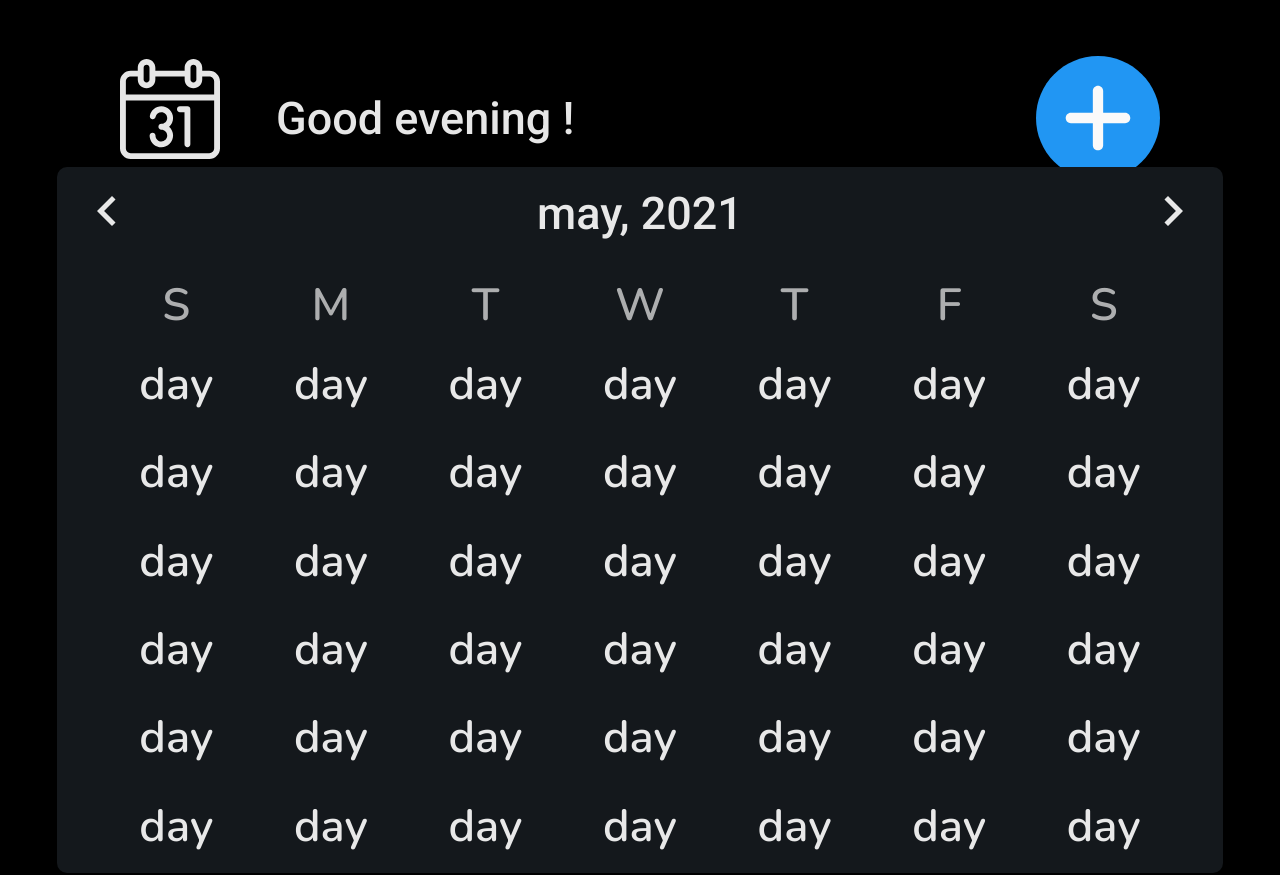
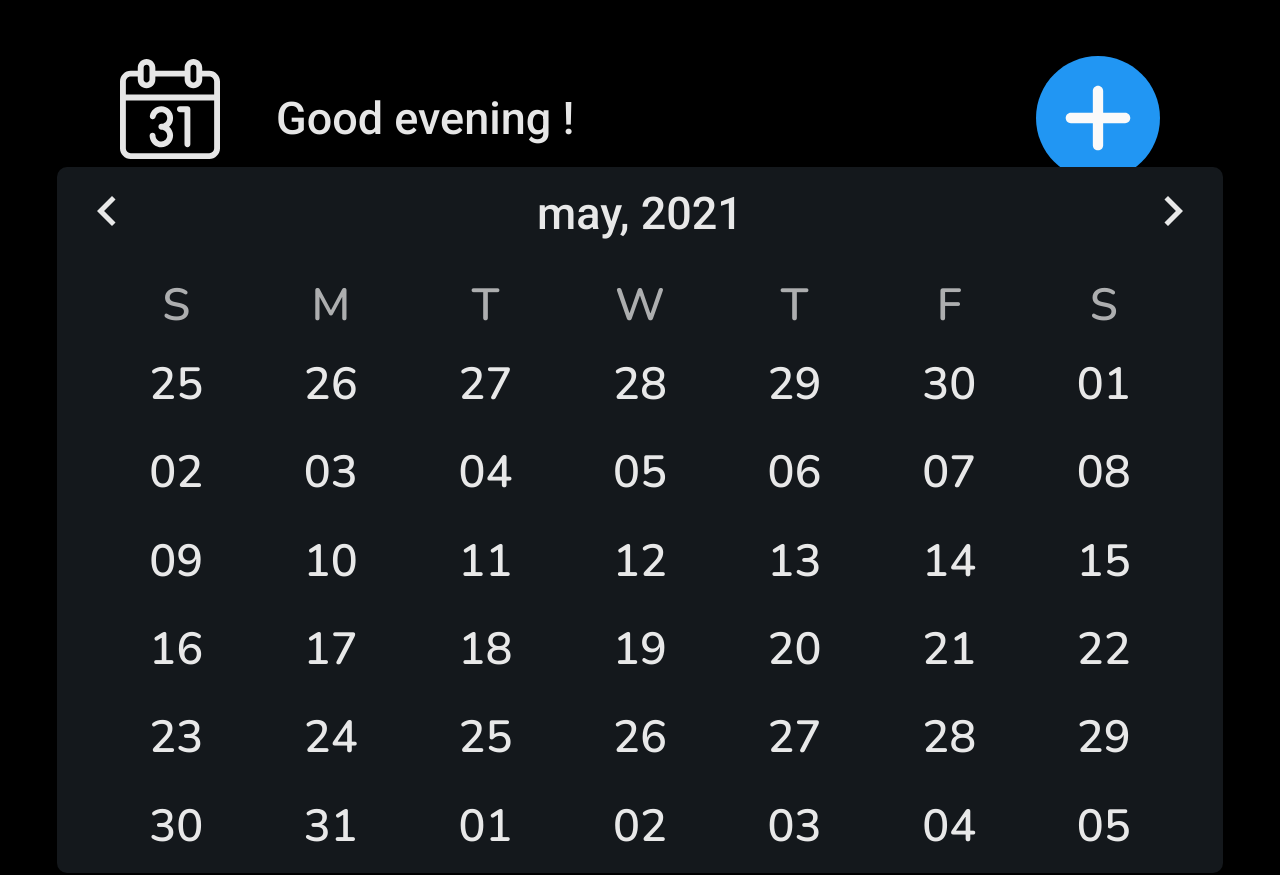
Before and after one commit to dhouglasbn/Mycalendar, a React (Create React App) app in the folder web/: page /calendar in a window 1280 px wide. Built offline with nearby package versions, Linux system fonts and the light colour scheme.

Commit message:
calendar finally works but i've to decide to keep it

```diff
--- a/web/src/pages/Calendar/index.tsx
+++ b/web/src/pages/Calendar/index.tsx
@@ -3,14 +3,14 @@ import ReactDOM from "react-dom";
 import "./styles.css";
 import logo from "../../Assets/calendar2.svg";
 import plus from "../../Assets/plus.svg";
-import moment from "moment";
+import moment, { MomentInput } from "moment";
 
 import { MdKeyboardArrowRight, MdKeyboardArrowLeft } from "react-icons/md"
 
 
 const Calendar = () => {
     // states que vão ser utilizadas na página: year, month e message
-    const [referencedDate, setReferencedDate] = useState(`${moment(new Date()).year()}-${moment(new Date()).month() + 1}-01`)
+    const [referencedDate, setReferencedDate] = useState(moment().format("yyyy-MM-DD"))
     const [message, setMessage] = useState<String>("")
 
     // pegando o name que foi setado no localStorage durante o login
@@ -71,7 +71,7 @@ const Calendar = () => {
         const numbers = [];
 
         // criando a array de dias do mes
-        const monthDays = []
+        const monthDays: Array<MomentInput> = []
 
         function weekCounter() {
 
@@ -93,7 +93,7 @@ const Calendar = () => {
             if (monthDay !== moment(monthEnd).add(1, "day")) {
 
                 // adicionando o dia de monthDay à array monthDays
-                monthDays.push(monthDay.toISOString());
+                monthDays.push(moment(monthDay).format("yyyy-MM-DD"));
 
                 // adicionando 1 dia ao dia de monthDay
                 monthDay.add(1, "day");
@@ -104,19 +104,11 @@ const Calendar = () => {
             numbers.push(index)
         }
 
-        console.log(monthDays)
-
-        // // juntando as 3 arrays em uma só
-        // const calendar: Array<String> = [];
-        // previousMonthDays.map(day => calendar.push(formatNumber(day)))
-        // currentMonthDays.map(day => calendar.push(formatNumber(day)));
-        // nextMonthDays.map(day => calendar.push(formatNumber(day)));
-
         // percorrendo cada item de numbers e atribuindo uma h3 para cada item a days
         const days = numbers.map(number => {
             // usando um contador de dia da semana e atribuir a weekday e definir como classe da h3
             const weekDay = weekCounter();
-                return <h3 key={number} className={String(weekDay)}>day</h3>;
+                return <h3 key={number} className={String(weekDay)}>{moment(monthDays[number]).format("DD")}</h3>;
             }
         );
 
```
